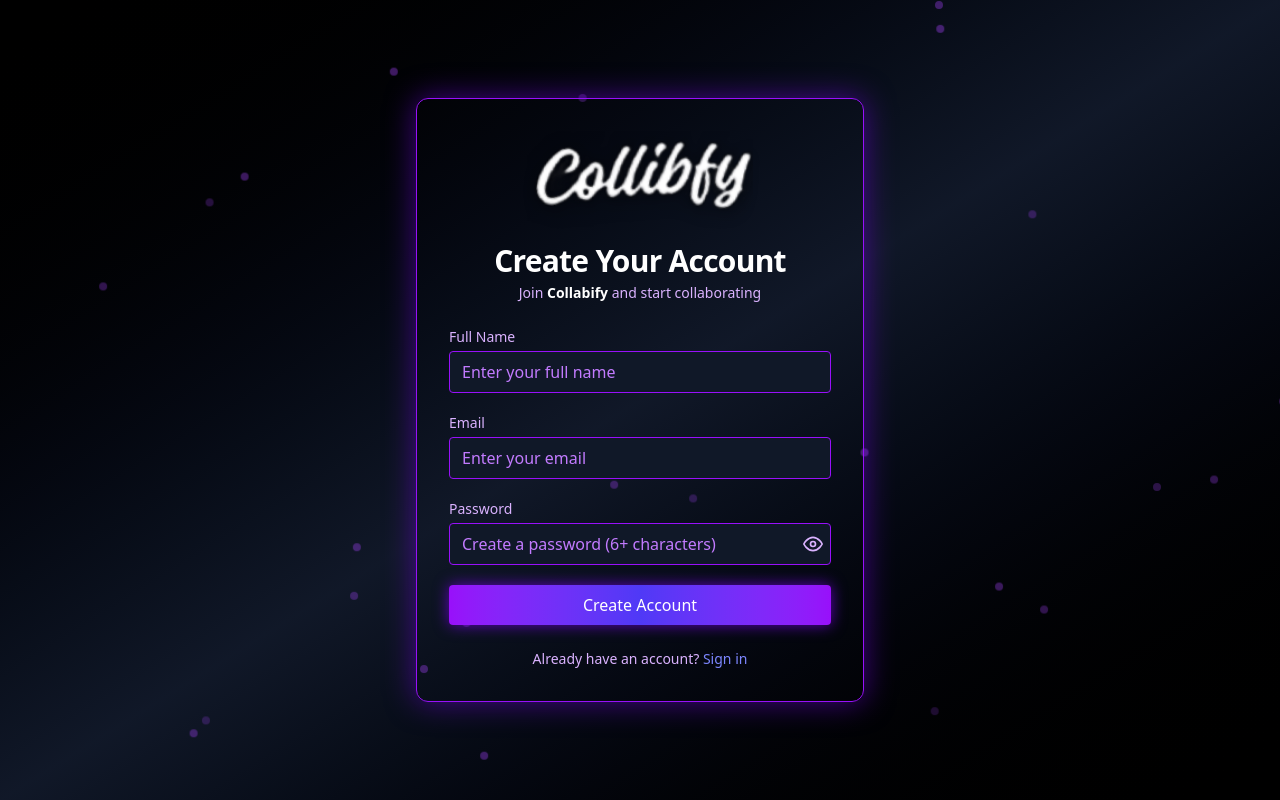
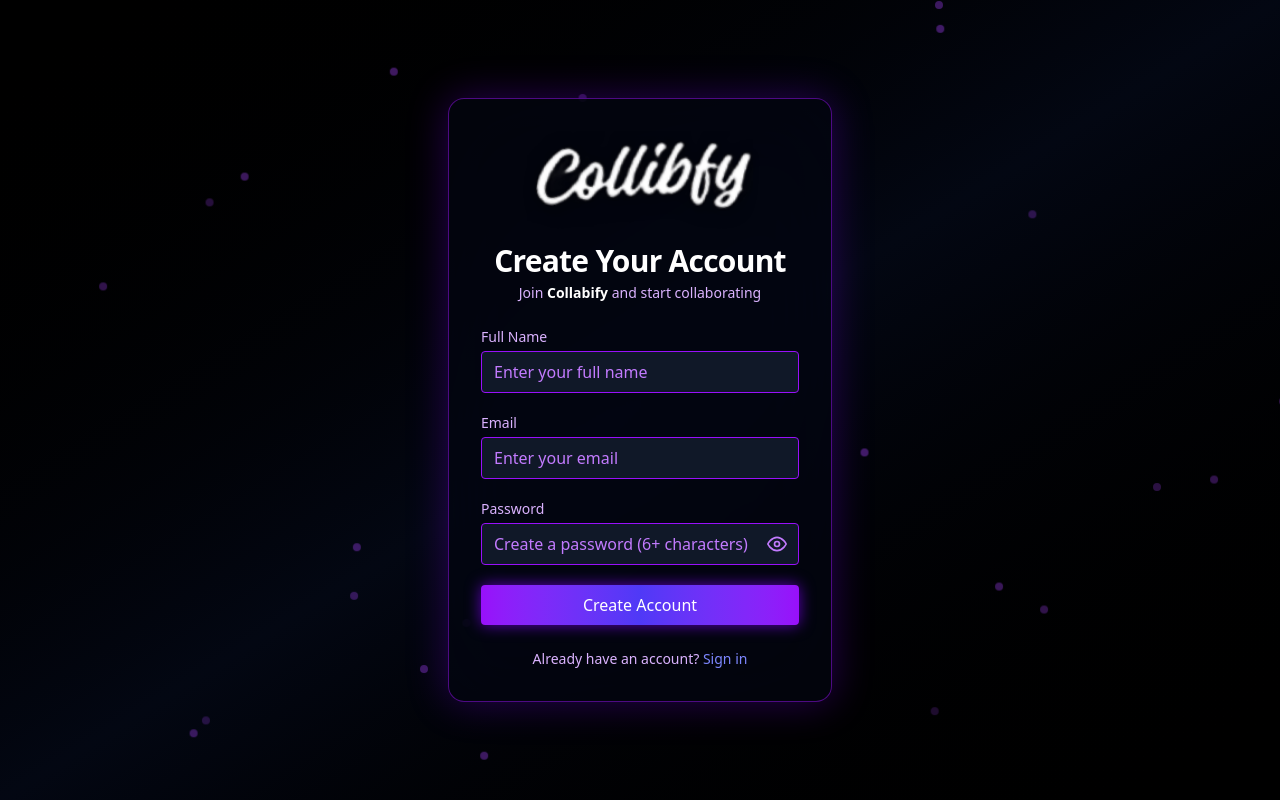
Before and after one commit to pranay-reddy2/collabify, a React (Vite) app in the folder client/collabify/: page /register in a window 1280 px wide. Built offline with nearby package versions, Linux system fonts and the light colour scheme; no server answers.

Commit message:
register also please work

```diff
--- a/client/collabify/src/pages/Register.jsx
+++ b/client/collabify/src/pages/Register.jsx
@@ -19,9 +19,8 @@ const Register = () => {
 
   const handleSignUp = async (e) => {
     e.preventDefault();
-    setError("");
 
-    if (!password || !name || !email) {
+    if (!name || !email || !password) {
       setError("All fields are required.");
       return;
     }
@@ -33,21 +32,39 @@ const Register = () => {
     }
 
     setLoading(true);
+    setError("");
 
     try {
       const response = await register({ name, email, password });
-      console.log("✅ SignUp successful:", response);
+      console.log("✅ Registration successful:", response);
 
-      // ✅ FIX: Store only the user object in Redux
+      // ✅ Ensure we have user data
+      if (!response.user) {
+        throw new Error("No user data received from server");
+      }
+
+      // ✅ Save user data in Redux
       dispatch(setUserData(response.user));
 
+      // ✅ Save user data and token in localStorage for persistence
+      localStorage.setItem("user", JSON.stringify(response.user));
+      if (response.token) {
+        localStorage.setItem("token", response.token);
+      }
+
+      console.log("✅ User stored:", response.user);
+      console.log("✅ Token stored:", !!localStorage.getItem("token"));
+
+      // ✅ Clear form
+      setName("");
+      setEmail("");
+      setPassword("");
+
+      // ✅ Navigate to dashboard
       navigate("/dashboard");
-      setEmail("");
-      setName("");
-      setPassword("");
     } catch (error) {
-      console.error("❌ SignUp failed:", error);
-      setError(error.toString() || "Failed to register. Try again.");
+      console.error("❌ Registration failed:", error);
+      setError(error.message || "Failed to register. Please try again.");
     } finally {
       setLoading(false);
     }
@@ -56,7 +73,7 @@ const Register = () => {
   const particles = Array.from({ length: 25 }, (_, i) => i);
 
   return (
-    <div className="relative min-h-screen flex items-center justify-center overflow-hidden bg-gradient-to-br from-black via-gray-900 to-black text-gray-100">
+    <div className="relative min-h-screen flex items-center justify-center overflow-hidden bg-gradient-to-br from-black via-gray-950 to-black text-gray-100">
       {/* Floating neon particles */}
       {particles.map((i) => (
         <div
@@ -72,7 +89,7 @@ const Register = () => {
       ))}
 
       {/* Register Card */}
-      <div className="relative z-10 w-full max-w-md p-8 border border-purple-600 rounded-xl shadow-[0_0_30px_rgba(128,0,255,0.5)]">
+      <div className="relative z-10 w-full max-w-sm p-8 bg-gray-950/70 border border-purple-600/50 rounded-2xl backdrop-blur-2xl shadow-[0_0_40px_rgba(128,0,255,0.3)]">
         <div className="text-center mb-6">
           <img
             src={logo}
@@ -83,7 +100,7 @@ const Register = () => {
             Create Your Account
           </h2>
           <p className="mt-1 text-sm text-purple-300">
-            Join <span className="font-semibold text-white">Collabify</span> and
+            Join <span className="text-white font-semibold">Collabify</span> and
             start collaborating
           </p>
         </div>
@@ -95,7 +112,7 @@ const Register = () => {
             </div>
           )}
 
-          {/* Name */}
+          {/* Full Name */}
           <div>
             <label className="block text-sm font-medium text-purple-300 mb-1">
               Full Name
@@ -139,7 +156,8 @@ const Register = () => {
               <button
                 type="button"
                 onClick={() => setShowPassword(!showPassword)}
-                className="absolute inset-y-0 right-0 flex items-center px-2 text-purple-300 hover:text-indigo-400 transition"
+                className="absolute inset-y-0 right-0 flex items-center px-3 text-purple-400 hover:text-purple-200 transition"
+                aria-label={showPassword ? "Hide password" : "Show password"}
               >
                 {showPassword ? (
                   <FiEyeOff className="w-5 h-5" />
@@ -150,7 +168,7 @@ const Register = () => {
             </div>
           </div>
 
-          {/* Submit Button */}
+          {/* Submit */}
           <button
             type="submit"
             disabled={loading}
@@ -160,6 +178,7 @@ const Register = () => {
           </button>
         </form>
 
+        {/* Footer */}
         <p className="mt-6 text-center text-sm text-purple-300">
           Already have an account?{" "}
           <a
```
